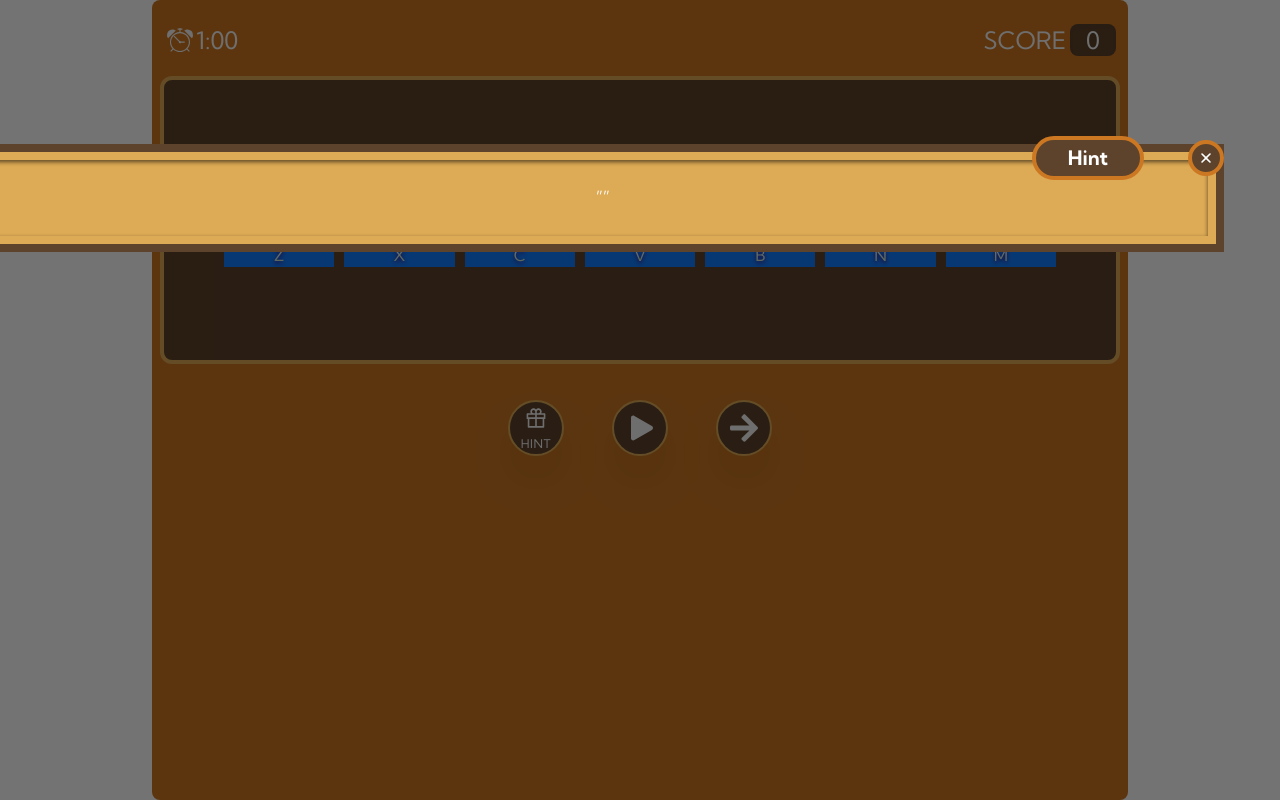
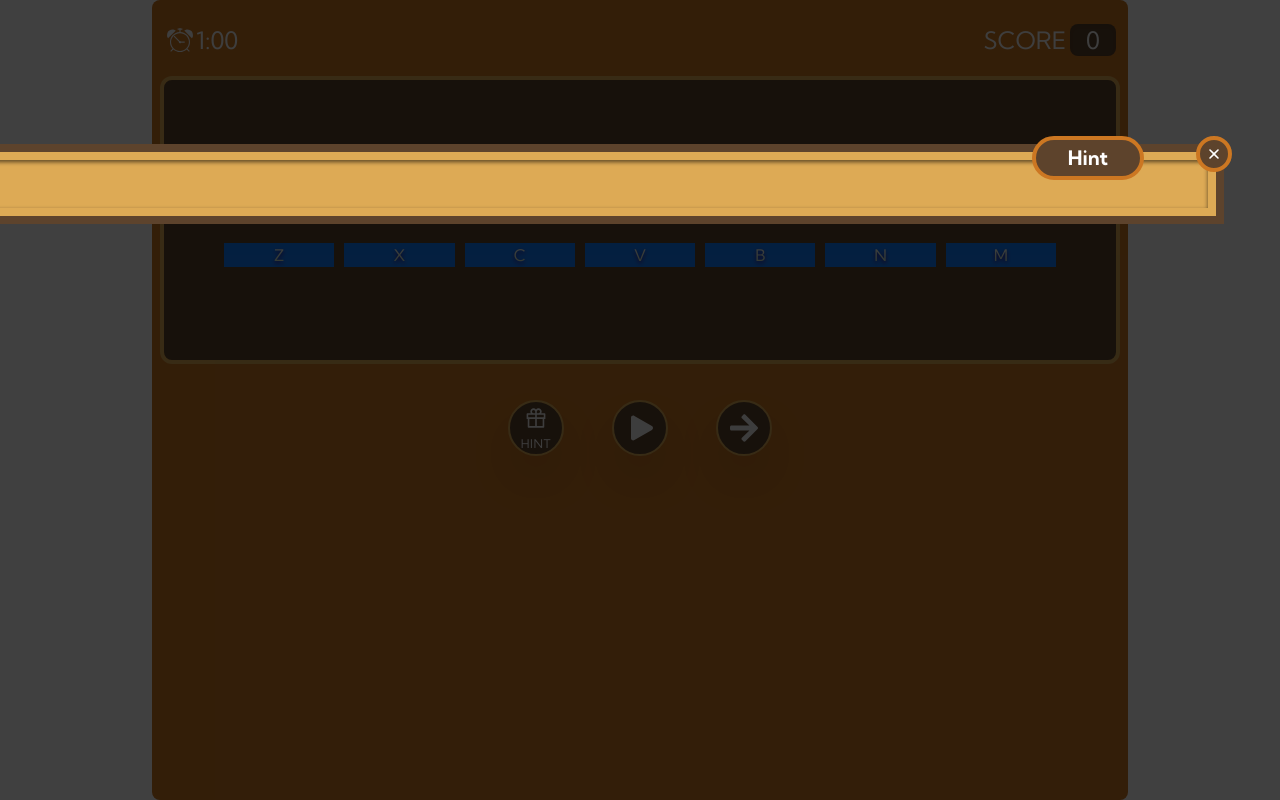
Before and after one commit to schmulzE/guess-word, a React (Vite) app: page / in a window 1280 px wide. Both pictures are taken after a click on the button "HINT". Built offline with nearby package versions, Linux system fonts and the light colour scheme; no server answers.

Commit message:
update: changed modal appearance

```diff
--- a/src/components/Modal.module.css
+++ b/src/components/Modal.module.css
@@ -5,5 +5,5 @@
   width: 100%;
   height: 100vh;
   z-index: 10;
-  background: rgba(0, 0, 0, 0.55);
+  background: rgba(0, 0, 0, 0.75);
 }
--- a/src/components/Modal.tsx
+++ b/src/components/Modal.tsx
@@ -2,24 +2,24 @@ import React, { Fragment } from "react";
 import ReactDOM from "react-dom";
 import styles from "./Modal.module.css";
 
-const ModalContent: React.FC<Props> = ({ title, onConfirm, hint }) => {
+const ModalContent: React.FC<Props> = ({ title, onConfirm, children, className1, className2 }) => {
   return (
     <Fragment>
       <div
         id="bottom-modal"
         data-modal-placement="bottom"
         tabIndex={-1}
-        className="overflow-y-auto m-0 overflow-x-hidden fixed top-32 right-10 z-50 w-4/5 lg:w-screen justify-center items-center flex"
+        className=" m-0 overflow-hidden fixed top-32 right-10 z-50 w-4/5 lg:w-screen justify-center items-center flex "
         aria-modal="true"
         role="dialog"
       >
         <div className="relative w-full h-full md:h-auto">
-          <div className="border-walnut border-8 m-4">
+          <div className={`${className1}`}>
 
-          <div className="relative border-8 bg-old-whiskey border-old-whiskey shadow-[inset_0_2px_4px_rgba(0,0,0,0.6)] dark:bg-gray-700">
+          <div className={`relative ${className2} `}>
             <button
               type="button"
-              className="absolute -top-5 -right-4 text-white border-4 border-ochre bg-walnut rounded-full hover:bg-gray-200 hover:text-gray-900 text-sm p-1.5 ml-auto inline-flex items-center dark:hover:bg-gray-800 dark:hover:text-white"
+              className="absolute -top-6 -right-6 text-white border-4 border-ochre bg-walnut rounded-full hover:bg-gray-200 hover:text-gray-900 text-sm p-1.5 ml-auto inline-flex items-center"
               onClick={onConfirm}
             >
               <svg
@@ -42,8 +42,8 @@ const ModalContent: React.FC<Props> = ({ title, onConfirm, hint }) => {
               {title}
             </span>
 
-            <div className="p-6 text-center font-kumbh-sans text-lg text-white italic">
-                "{hint}"
+            <div className="p-6 text-center font-kumbh-sans text-lg text-white">
+                {children}
             </div>
           </div>
           </div>
@@ -58,8 +58,11 @@ const Backdrop: React.FC<Props> = (props) => {
 
 interface Props{
   title: string,
-  hint: string
-  onConfirm: any
+  hint?: string
+  onConfirm: any,
+  children: React.ReactNode
+  className1?: string,
+  className2?: string
 }
 
 const Modal: React.FC<Props> = (props) => {
@@ -68,13 +71,15 @@ const Modal: React.FC<Props> = (props) => {
     <ModalContent
       onConfirm={props.onConfirm}
       title={props.title}
-      hint={props.hint}
+      className1={props.className1}
+      className2={props.className2}
+      children={props.children}
     />
   );
   return (
     <div>
       {ReactDOM.createPortal(
-        <Backdrop onConfirm={props.onConfirm} title={""} hint={""} />,
+        <Backdrop onConfirm={props.onConfirm} title={""} hint={""} children={undefined} />,
         document.getElementById("backdrop")!
       )}
       {ReactDOM.createPortal(
```
